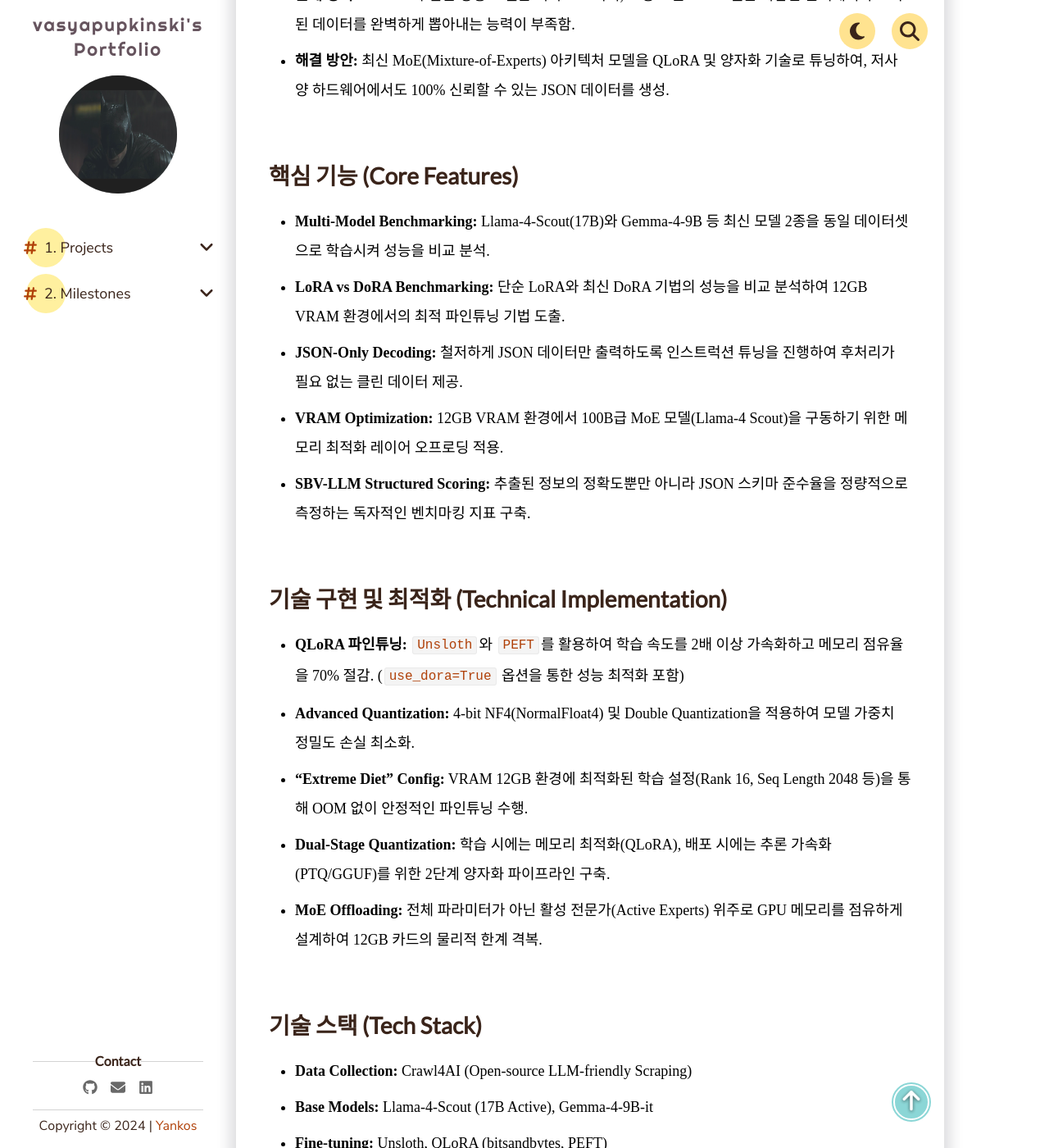
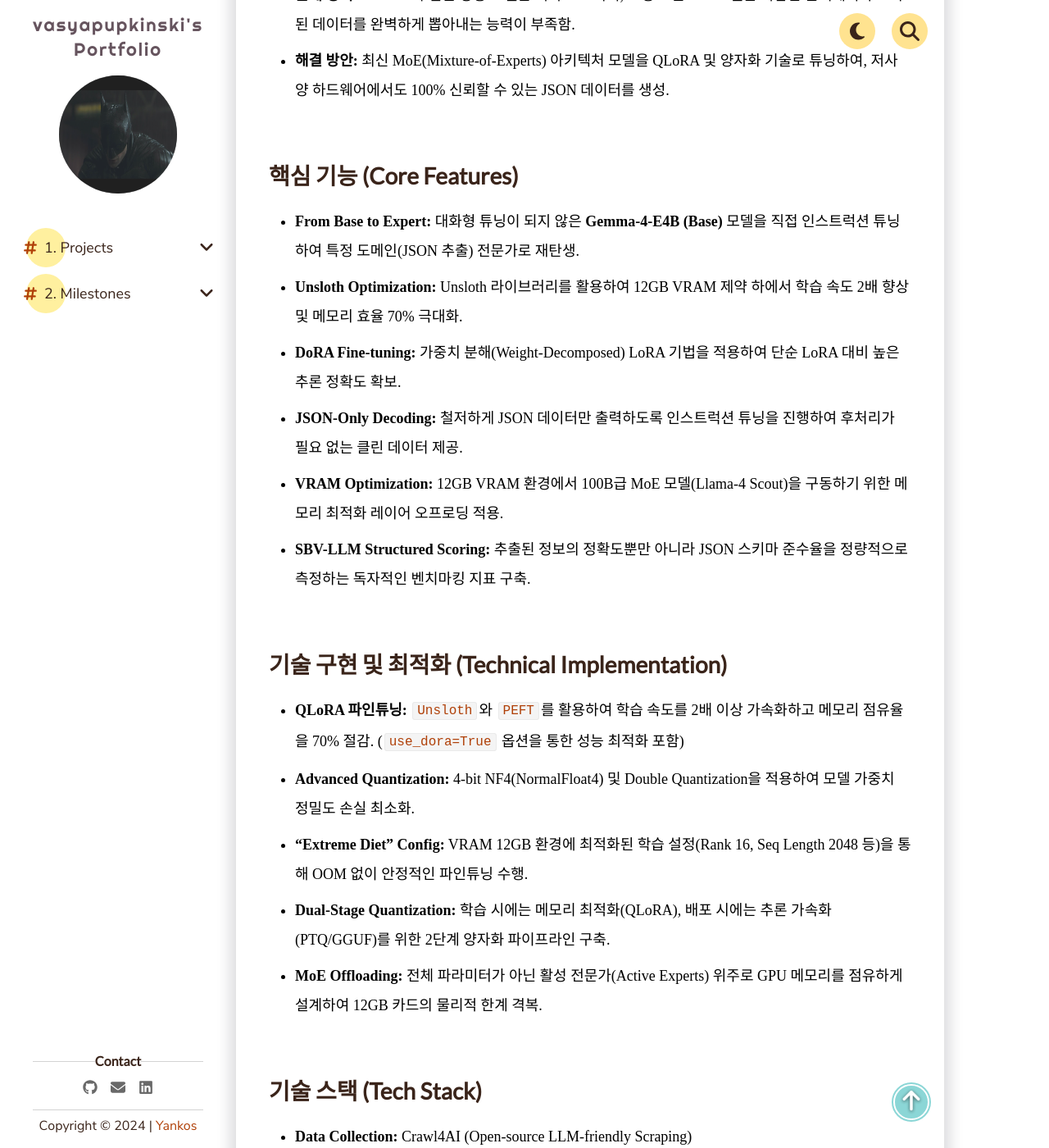
Before and after one commit to vasyapupkinski/vasyapupkinski.github.io, a Jekyll site: the page built from _pages/1. Projects/Personal Projects/sbv-llm-json-extractor.md, in a window 1280 px wide and 1400 px high, scrolled down 1051 px. Shown: the whole window at 82% size. Built offline with Jekyll 4.4.1, drawn with Linux system fonts in a browser that asks for light colours; comment, search, counter and statistics services are not loaded; some of the changed text lies outside the part shown.

Commit message:
docs: Focus SBV-LLM on Gemma-4-E4B (Base) with Unsloth

```diff
--- a/_pages/1. Projects/Personal Projects/sbv-llm-json-extractor.md
+++ b/_pages/1. Projects/Personal Projects/sbv-llm-json-extractor.md
@@ -17,8 +17,9 @@ date: 2026-05-11
 - **해결 방안:** 최신 MoE(Mixture-of-Experts) 아키텍처 모델을 QLoRA 및 양자화 기술로 튜닝하여, 저사양 하드웨어에서도 100% 신뢰할 수 있는 JSON 데이터를 생성.
 
 ## 핵심 기능 (Core Features)
-- **Multi-Model Benchmarking:** Llama-4-Scout(17B)와 Gemma-4-9B 등 최신 모델 2종을 동일 데이터셋으로 학습시켜 성능을 비교 분석.
-- **LoRA vs DoRA Benchmarking:** 단순 LoRA와 최신 DoRA 기법의 성능을 비교 분석하여 12GB VRAM 환경에서의 최적 파인튜닝 기법 도출.
+- **From Base to Expert:** 대화형 튜닝이 되지 않은 **Gemma-4-E4B (Base)** 모델을 직접 인스트럭션 튜닝하여 특정 도메인(JSON 추출) 전문가로 재탄생.
+- **Unsloth Optimization:** Unsloth 라이브러리를 활용하여 12GB VRAM 제약 하에서 학습 속도 2배 향상 및 메모리 효율 70% 극대화.
+- **DoRA Fine-tuning:** 가중치 분해(Weight-Decomposed) LoRA 기법을 적용하여 단순 LoRA 대비 높은 추론 정확도 확보.
 - **JSON-Only Decoding:** 철저하게 JSON 데이터만 출력하도록 인스트럭션 튜닝을 진행하여 후처리가 필요 없는 클린 데이터 제공.
 - **VRAM Optimization:** 12GB VRAM 환경에서 100B급 MoE 모델(Llama-4 Scout)을 구동하기 위한 메모리 최적화 레이어 오프로딩 적용.
 - **SBV-LLM Structured Scoring:** 추출된 정보의 정확도뿐만 아니라 JSON 스키마 준수율을 정량적으로 측정하는 독자적인 벤치마킹 지표 구축.
@@ -32,8 +33,8 @@ date: 2026-05-11
 
 ## 기술 스택 (Tech Stack)
 - **Data Collection:** Crawl4AI (Open-source LLM-friendly Scraping)
-- **Base Models:** Llama-4-Scout (17B Active), Gemma-4-9B-it
-- **Fine-tuning:** Unsloth, QLoRA (bitsandbytes, PEFT)
+- **Base Model:** google/gemma-4-E4B (8B, Base)
+- **Fine-tuning:** **Unsloth**, QLoRA, DoRA
 - **Optimization:** llama.cpp (GGUF), PTQ (Post-Training Quantization)
 - **Deployment:** FastAPI, Ollama, Docker
 - **Research Base:** LoRA (2021), QLoRA (2023), DoRA (2024)
```
